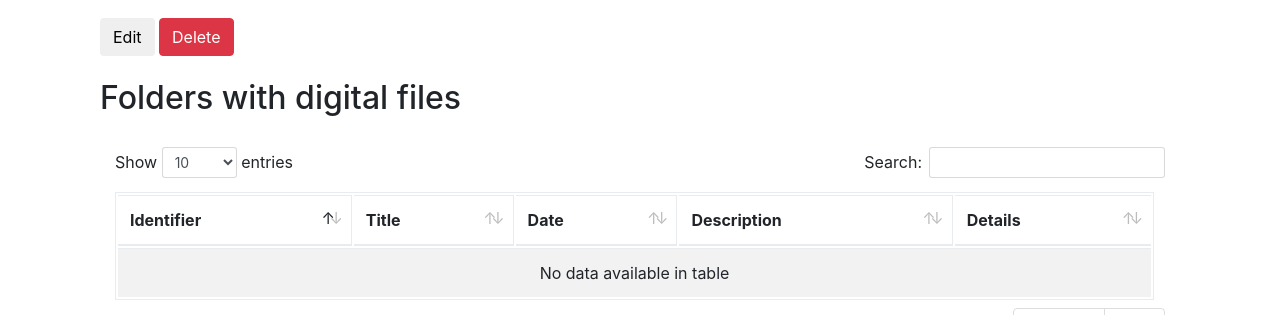
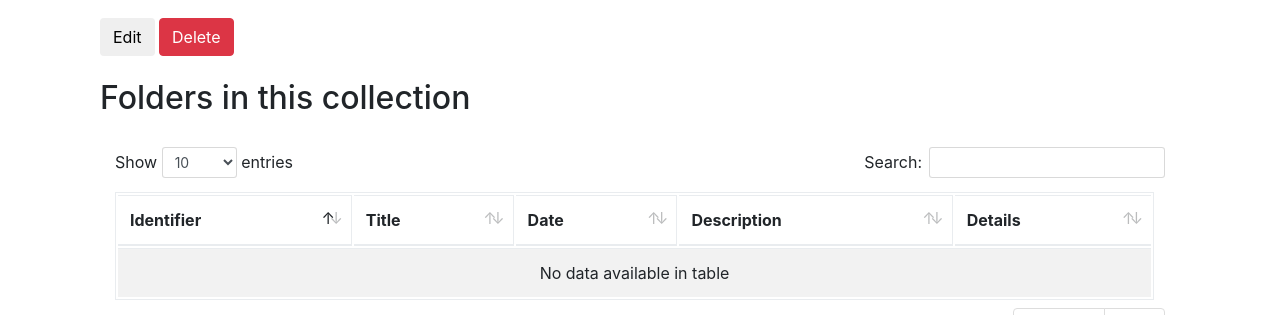
Before and after one commit to CCA-Public/scope, a Django app: template accesspoc/templates/collection.html in a window 1280 px wide. Shown: the part 481-796 px from the top of the page. Run offline with Django 3.2, Linux system fonts and the light colour scheme; the template is opened without the code that fills it, so the values that code supplies are empty; a user stored in the database is signed in; some libraries are stand-ins or nearby versions.

Commit message:
Header change

```diff
--- a/accesspoc/templates/collection.html
+++ b/accesspoc/templates/collection.html
@@ -26,7 +26,7 @@
         <a href="{% url 'edit_collection' collection.identifier %}"><button class="btn btn-default">Edit</button></a>
         <br><br>
       {% endif %}
-      <h2>Folders with digital files</h2>
+      <h2>Folders in this collection</h2>
       <br>
       <table class="table table-striped table-bordered table-condensed sortable" id="fancyTable">
         <tr>
```
